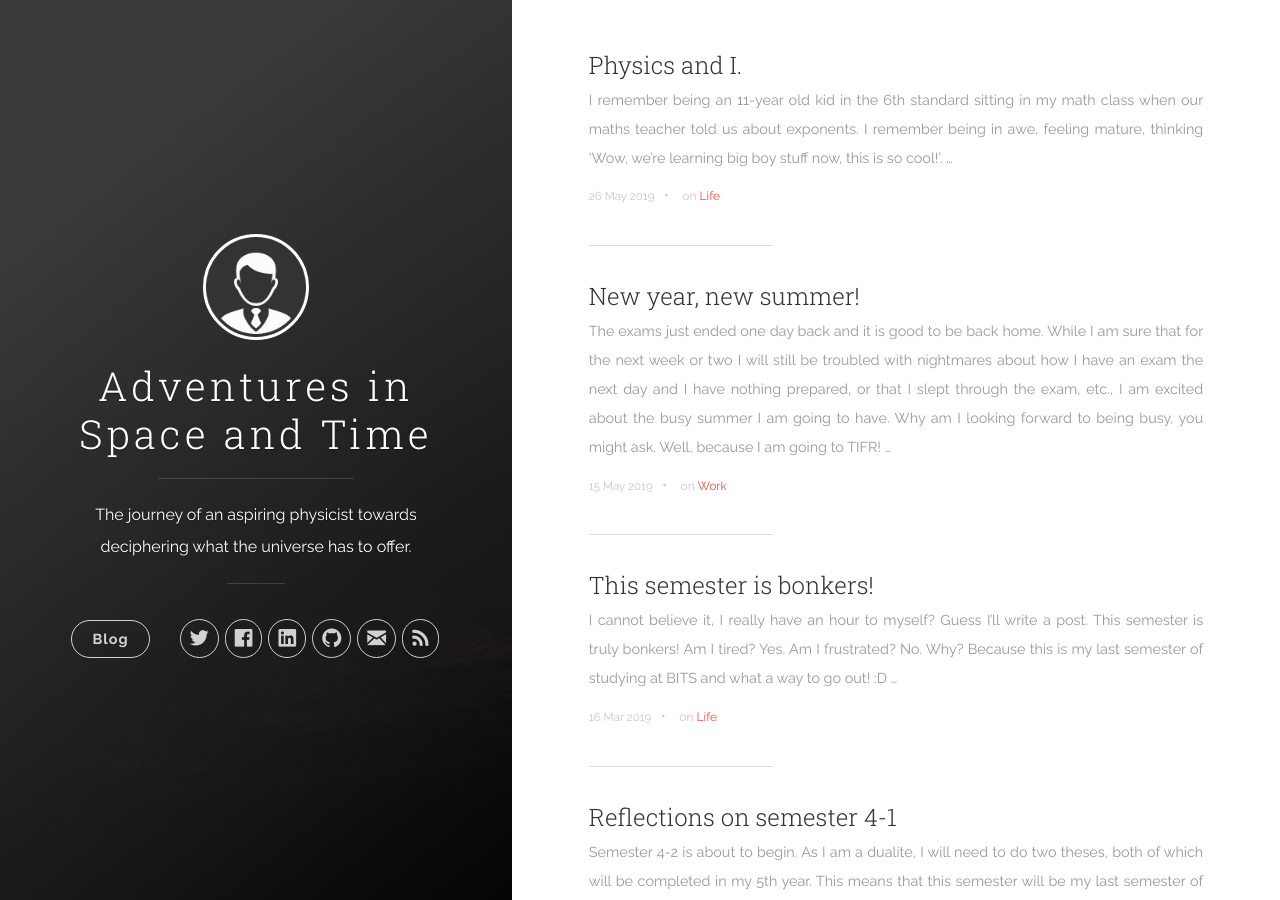
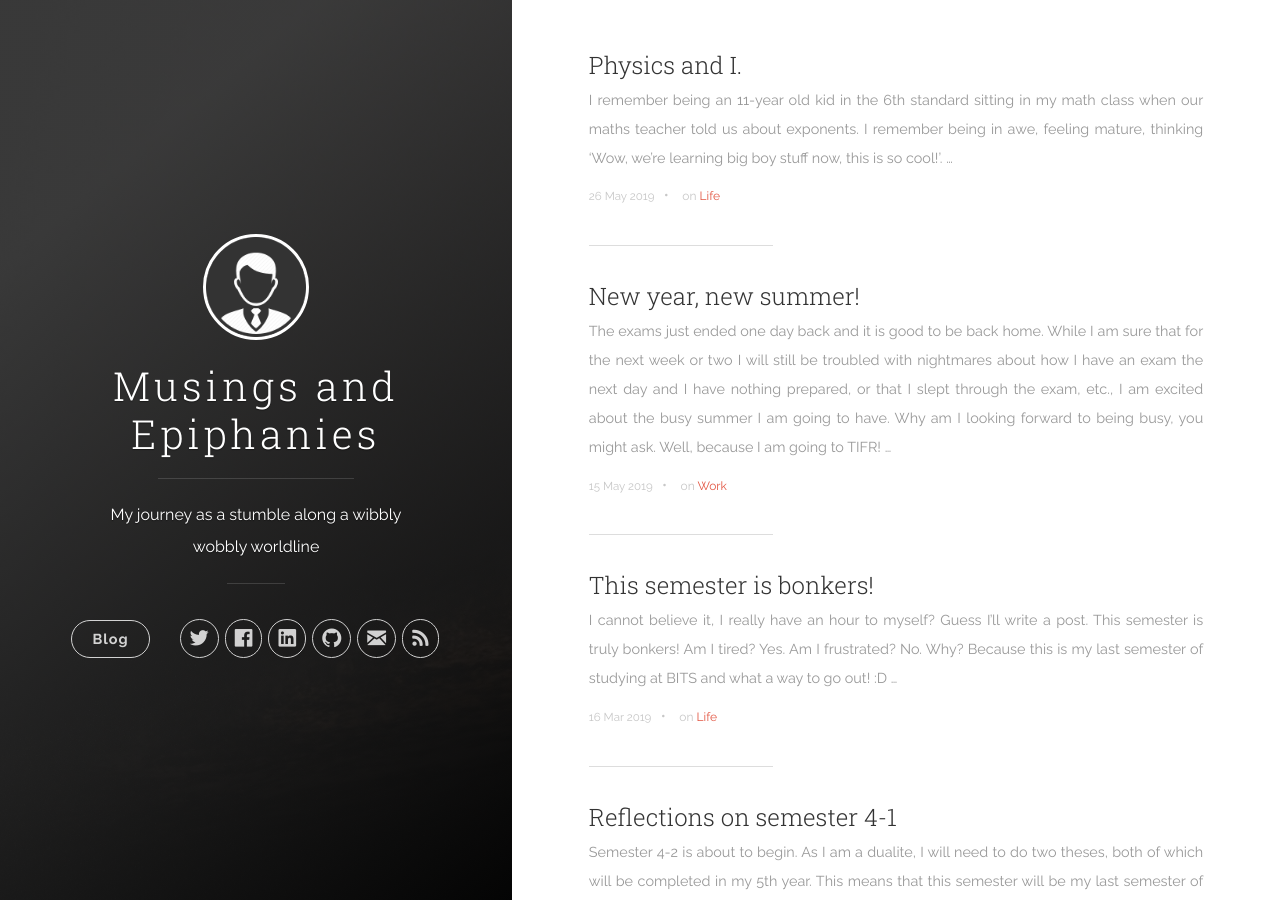
Before and after one commit to theStarlord/mne.github.io, a Jekyll site: the page built from index.html, in a window 1280 px wide and 900 px high. Built offline with Jekyll 4.4.1, drawn with Linux system fonts in a browser that asks for light colours; the list of posts is cut into pages by our own code.

Commit message:
Changed the URL

```diff
--- a/_config.yml
+++ b/_config.yml
@@ -1,7 +1,7 @@
 # Site settings
-title: Adventures in Space and Time
-description: 'The journey of an aspiring physicist towards deciphering what the universe has to offer.'
-url: 'http://thestarlord.github.io'
+title: Musings and Epiphanies
+description: 'My journey as a stumble along a wibbly wobbly worldline'
+url: 'http://mne.github.io'
 baseurl: ''
 # google_analytics: 'UA-XXXXXX-X'
 # disqus_shortname: 'your-disqus-name'
```
